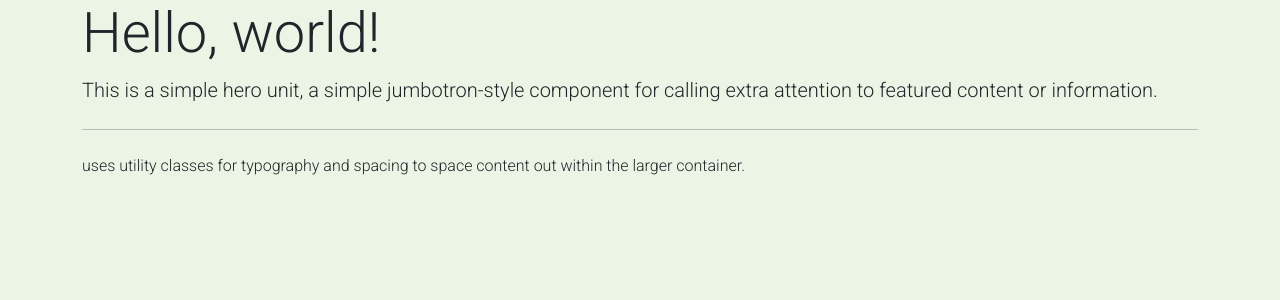
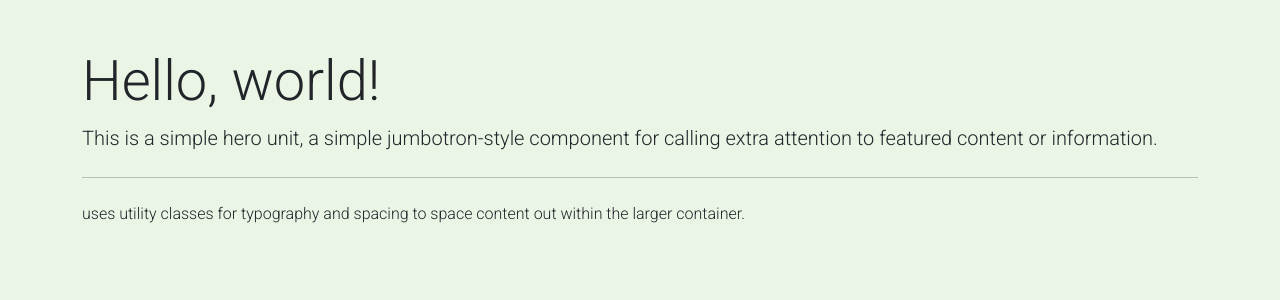
Before and after one commit to dassudip2001/vu-webapp, a Django app: page /about in a window 1280 px wide. Shown: the part 56-356 px from the top of the page. Run offline with Django 4.2, Linux system fonts and the light colour scheme.

Commit message:
about page

```diff
--- a/templates/about.html
+++ b/templates/about.html
@@ -1,7 +1,7 @@
 {% extends 'index.html' %}
 {% block title %}About{% endblock title %}
 {% block body %}
-<div class="container">
+<div class="container mt-5">
     <div class="jumbotron">
     <h1 class="display-4">Hello, world!</h1>
     <p class="lead">This is a simple hero unit, a simple jumbotron-style component for calling extra attention to featured content or information.</p>
```
